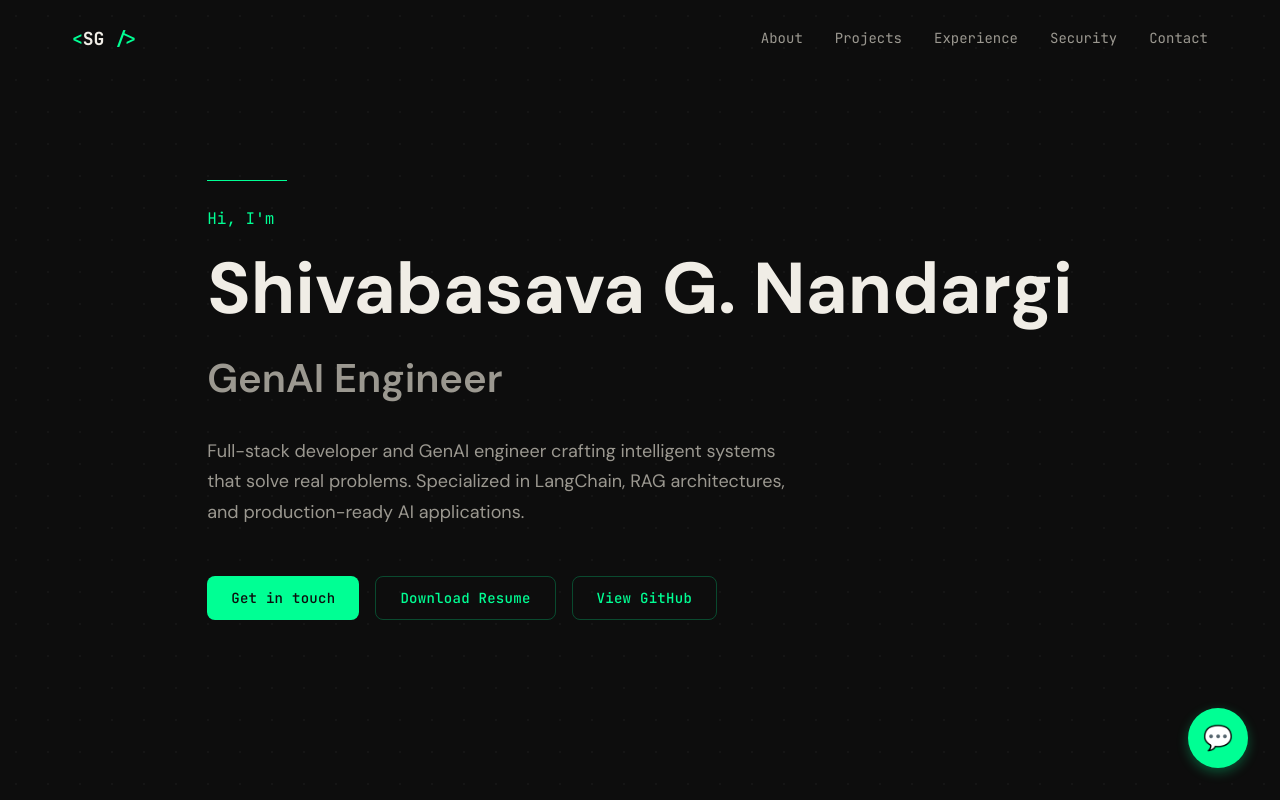
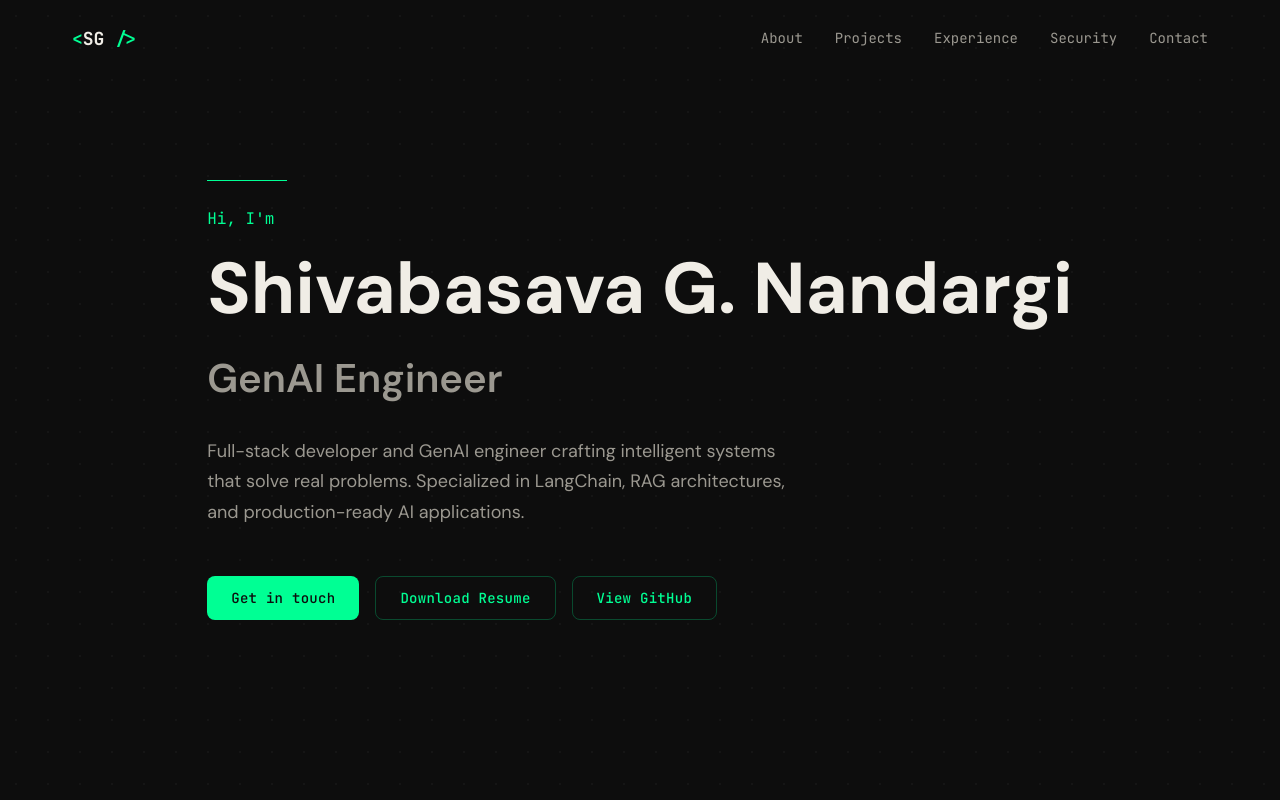
Before and after one commit to shivbasav/Portfolio, a React (Vite) app: page / in a window 1280 px wide. Shown: the top 800 px of the page. Built offline with nearby package versions, Linux system fonts and the light colour scheme.

Commit message:
Commented out the assistent

```diff
--- a/src/app/App.tsx
+++ b/src/app/App.tsx
@@ -23,7 +23,7 @@ export default function App() {
         <Contact />
       </main>
       <Footer />
-      <AIAssistant />
+      {/* <AIAssistant /> */}
     </>
   );
 }
```
